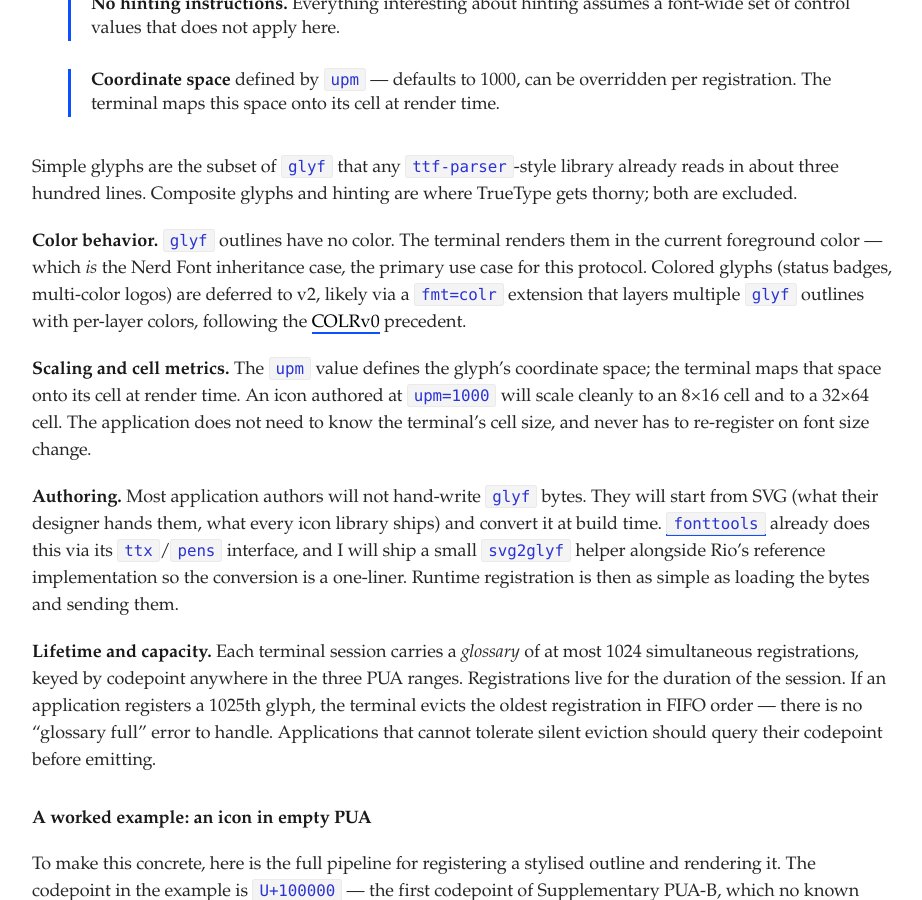
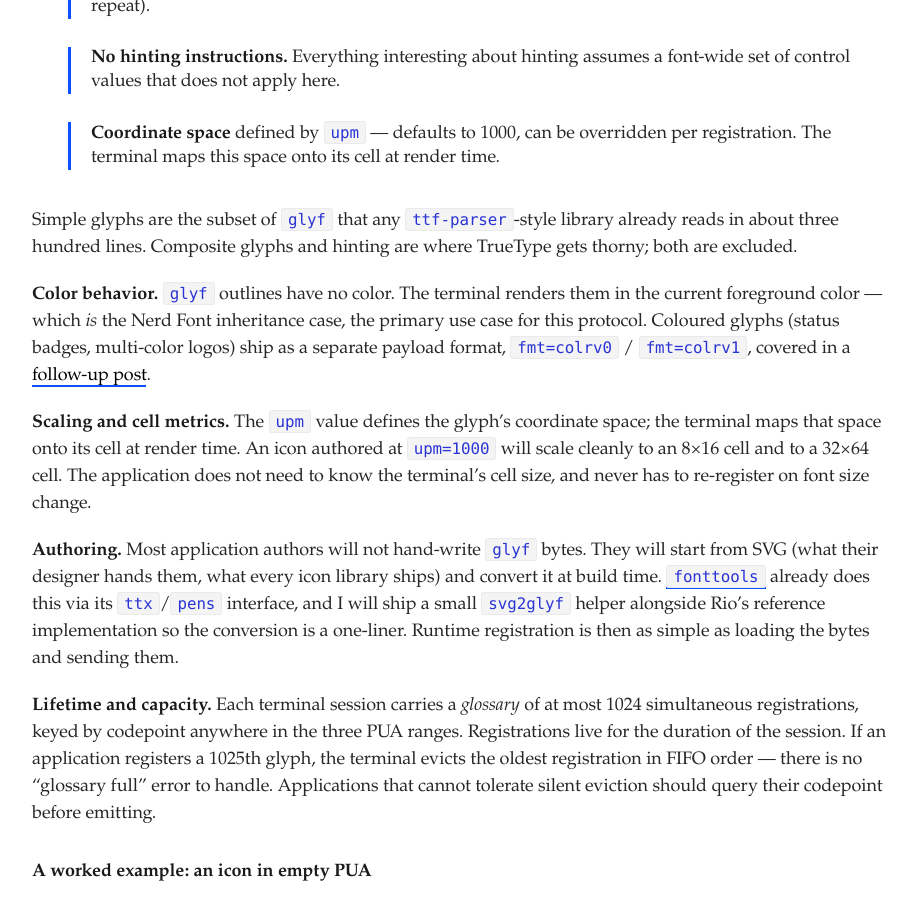
Before and after one commit to raphamorim/raphamorim.github.com, a Jekyll site: the page built from _posts/2026-04-17-introducing-glyph-protocol-for-terminals.md, in a window 1280 px wide and 900 px high, scrolled down 6200 px. Shown: the whole window, without its empty margins (178-1100 px from the left). Built offline with Jekyll 4.4.1, drawn with Linux system fonts in a browser that asks for light colours; some of the changed text lies outside the part shown.

Commit message:
mention colored glyphs

```diff
--- a/_posts/2026-04-17-introducing-glyph-protocol-for-terminals.md
+++ b/_posts/2026-04-17-introducing-glyph-protocol-for-terminals.md
@@ -77,8 +77,9 @@ ESC _ 25a1 ; s ; fmt=1 ESC \
 | Value | Format | Meaning |
 |-------|--------|---------|
 | `1`   | `glyf` | TrueType simple glyphs. Required in v1. |
-| `2`   | `colr` | Reserved for layered colored outlines. Future. |
-| ...   | ...    | Further bits reserved for future formats. |
+| `2`   | `colrv0` | Layered flat-colour glyphs (OpenType COLR v0). Added in v1.2 — see the [colour follow-up post](/adding-color-glyphs-to-glyph-protocol/). |
+| `4`   | `colrv1` | Full paint graph with gradients and transforms (OpenType COLR v1). Added in v1.2. |
+| ...   | ...      | Further bits reserved for future formats. |
 
 Any reply at all confirms the terminal implements Glyph Protocol; if nothing arrives within a short timeout, it does not. A reply of `fmt=0` means the terminal speaks the protocol but advertises no formats — defined for completeness, not expected in practice. Clients that need `glyf` (v1's only defined payload) check that bit 0 is set before sending any `r` requests.
 
@@ -159,7 +160,7 @@ That is the entire format. The authoritative references are the [OpenType `glyf`
 
 Simple glyphs are the subset of `glyf` that any `ttf-parser`-style library already reads in about three hundred lines. Composite glyphs and hinting are where TrueType gets thorny; both are excluded.
 
-**Color behavior.** `glyf` outlines have no color. The terminal renders them in the current foreground color — which *is* the Nerd Font inheritance case, the primary use case for this protocol. Colored glyphs (status badges, multi-color logos) are deferred to v2, likely via a `fmt=colr` extension that layers multiple `glyf` outlines with per-layer colors, following the [COLRv0](https://learn.microsoft.com/en-us/typography/opentype/spec/colr) precedent.
+**Color behavior.** `glyf` outlines have no color. The terminal renders them in the current foreground color — which *is* the Nerd Font inheritance case, the primary use case for this protocol. Coloured glyphs (status badges, multi-color logos) ship as a separate payload format, `fmt=colrv0` / `fmt=colrv1`, covered in a [follow-up post](/adding-color-glyphs-to-glyph-protocol/).
 
 **Scaling and cell metrics.** The `upm` value defines the glyph's coordinate space; the terminal maps that space onto its cell at render time. An icon authored at `upm=1000` will scale cleanly to an 8×16 cell and to a 32×64 cell. The application does not need to know the terminal's cell size, and never has to re-register on font size change.
 
@@ -246,7 +247,7 @@ The terminal acks with `status=0` whether the slot was occupied or not — clear
 - **No ligatures.** Registration applies to a single codepoint. Sequence-keyed substitution is out of scope for v1; programming ligatures like `->` → `⟶` are already handled by OpenType fonts and don't need to become an attack surface here.
 - **No persistence across sessions.** Glyphs are shipped fresh on each run. This avoids turning the terminal into a font cache with eviction policies and upgrade paths.
 - **No cross-application sharing.** Each terminal session owns its glossary. No IPC, no daemon.
-- **No colored glyphs.** `glyf` outlines render in the current foreground color. Colored and multi-layer glyphs are deferred to a future `fmt=colr` extension.
+- **No colored glyphs in v1's `glyf` payload.** `glyf` outlines render in the current foreground color. Multi-layer and paint-graph colour landed in v1.2 as the separate `fmt=colrv0` / `fmt=colrv1` payloads — see the [colour follow-up post](/adding-color-glyphs-to-glyph-protocol/).
 
 Each of these can be added later if it turns out to be needed. None of them can be easily removed once added.
 
```
